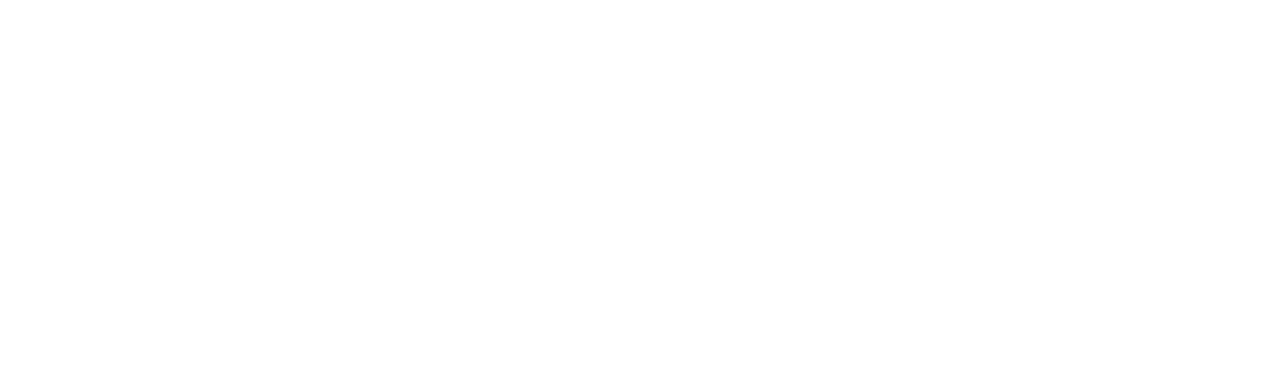
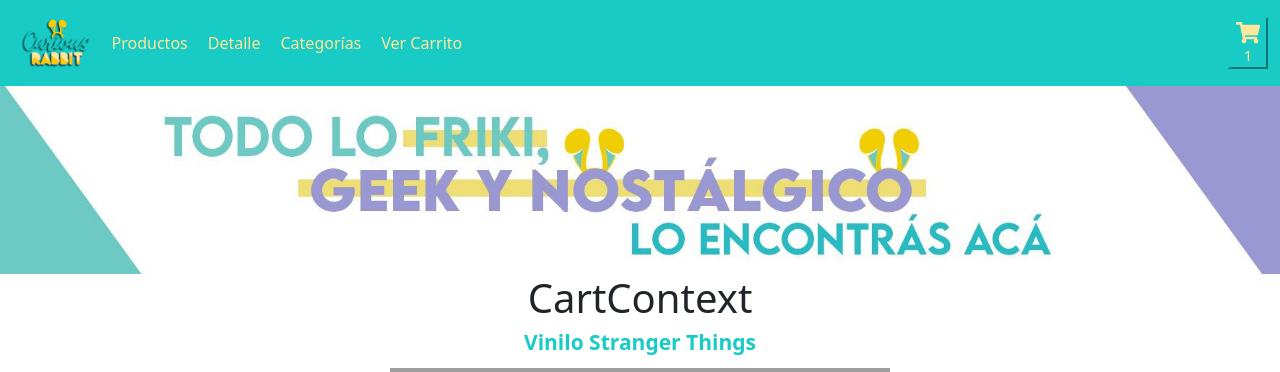
Before and after one commit to mec2110/tiendacr_COUTO, a React (Create React App) app: page /item/2 in a window 1280 px wide. Shown: the top 372 px of the page. Built offline with nearby package versions, Linux system fonts and the light colour scheme; grey boxes are pictures that could not be loaded.

Commit message:
cart context casi funciona

```diff
--- a/src/components/Cart.js
+++ b/src/components/Cart.js
@@ -1,6 +1,6 @@
 import  React, {useState, useContext} from "react";
 import "./NavBar/NavBar.css";
-import {CartContext} from "./CartContext/CartContext.js"
+import CartContext from "./CartContext/CartContext.js"
 
 
 
--- a/src/components/CartContext/CartContext.js
+++ b/src/components/CartContext/CartContext.js
@@ -5,7 +5,7 @@ import "./CartContext.css";
 
 export const CartContext = createContext();
 
-const CartContextProvider = ({context}) => {
+const CartContextProvider = ({children}) => {
 const [cart, setCart] = useState([]);
 
 const getquantity = () => {
@@ -50,7 +50,7 @@ const cleanCart = (item) => {
      <CartContext.Provider value ={{
          cart, getquantity,  addItem, removeItem, cleanCart
      }} >
-         {context}
+         {children}
     </CartContext.Provider>
  )
 
--- a/src/components/ItemDetail.js
+++ b/src/components/ItemDetail.js
@@ -13,12 +13,12 @@ const ItemDetail= ({product}) => {
   const [buy, setBuy]= useState (false);
   const [quantity, setQuantity]= useState (0);
 
-  const onAdd = (quantityToAdd) => {
-    console.log("Agregado al carrito la cantidad de: " + quantityToAdd)
-    console.log("Stock inicial: " + product.stock)
-    product.stock = product.stock - quantityToAdd
-    setStock(product.stock)
-  }
+ // const onAdd = (quantityToAdd) => {
+   // console.log("Agregado al carrito la cantidad de: " + quantityToAdd)
+    //console.log("Stock inicial: " + product.stock)
+    //product.stock = product.stock - quantityToAdd
+    //setStock(product.stock)
+  //}
 
   useEffect(()=>{
     setStock(product.stock)
@@ -55,7 +55,7 @@ const ItemDetail= ({product}) => {
 
           <div className="margin-top">
            {!buy ? <ItemCount onAdd = {(quantity) => btnBuy (quantity)} />:
-           <button onClick={btnPurchase}> <Link to= "/cart"> Comprar </Link></button>
+           <button onClick={btnPurchase} className="btn-itemcount3"> <Link to= "/cart"> Comprar </Link></button>
            }
            </div>
 
```
Also changed, not shown: 1 other file (tests, documents, lock files or other folders).
